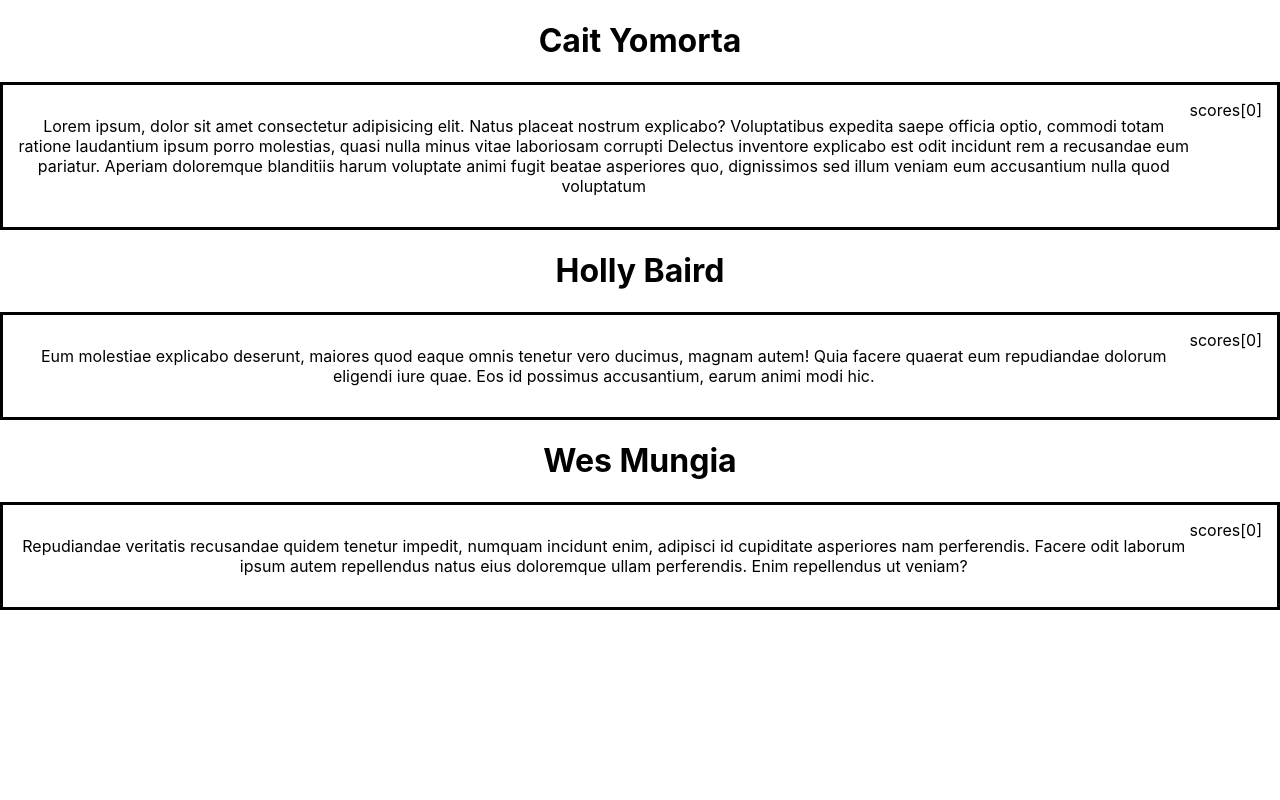
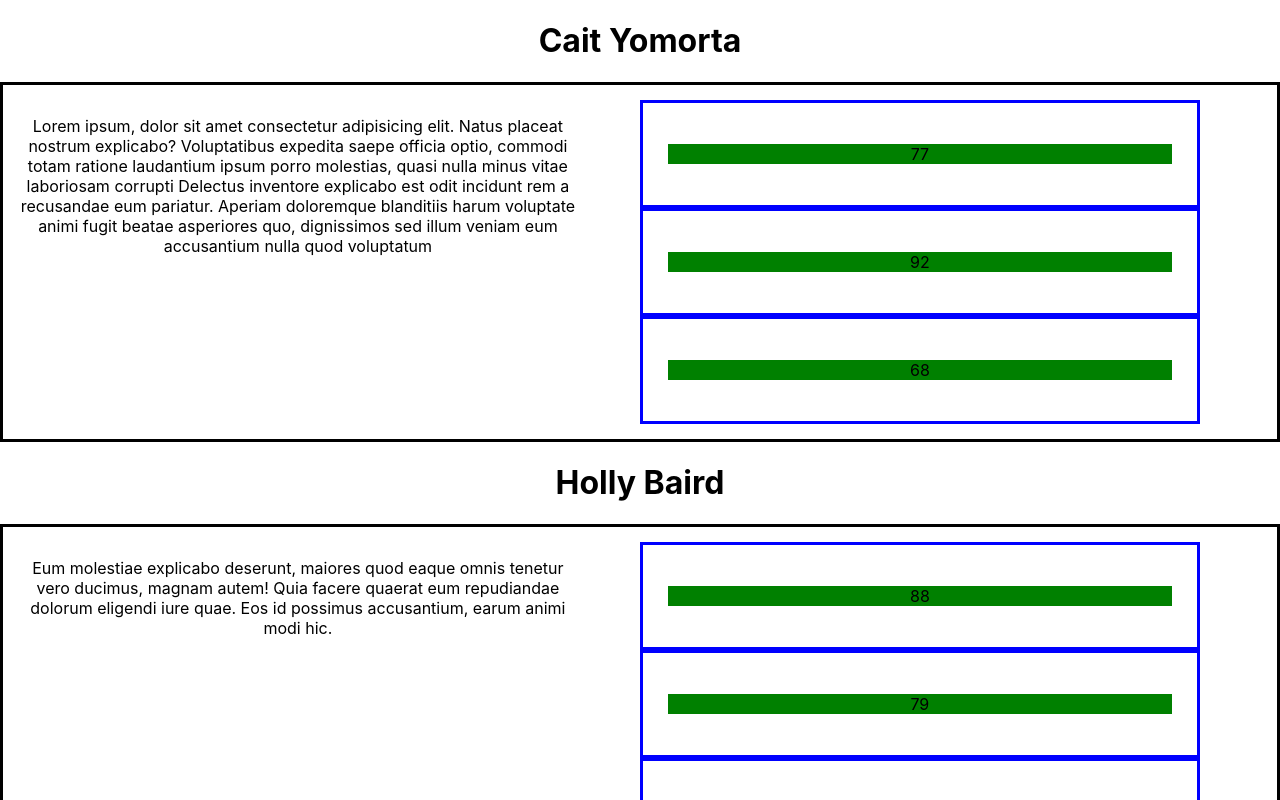
Before and after one commit to ChrisJorge/ALAB320H.3.1, a React (Create React App) app: page / in a window 1280 px wide. Shown: the top 800 px of the page. Built offline with nearby package versions, Linux system fonts and the light colour scheme.

Commit message:
Created logic to display each grade

```diff
--- a/src/App.css
+++ b/src/App.css
@@ -42,3 +42,21 @@
   display: flex;
   border: solid black 3px;
 }
+
+.bio{
+  width: 45%;
+  margin-right: 5%;
+}
+
+.grades{
+  width: 45%;
+}
+
+.GradeCard{
+  border: solid blue 3px;
+  padding: 25px;
+}
+
+.score{
+  background-color: green;
+}
--- a/src/components/Grade.JSX
+++ b/src/components/Grade.JSX
@@ -1,8 +1,10 @@
 import React from 'react'
 
-function Grade({scores}) {
+function Grade({grades}) {
   return (
-    <div>scores[0]</div>
+    <div className='GradeCard'>
+        <p className='score'>{grades.score}</p>
+    </div>
   )
 }
 
--- a/src/components/StudentCard.jsx
+++ b/src/components/StudentCard.jsx
@@ -9,7 +9,10 @@ function StudentCard({student}) {
                 <p>{student.bio}</p>
             </div>
             <div className="grades">
-            <Grade grades = {student.scores}/>
+                {student.scores.map((score, i) => {
+
+                    return <Grade key = {i} grades = {score}/>
+                })}
         </div>
         </div>
     </div>
```
